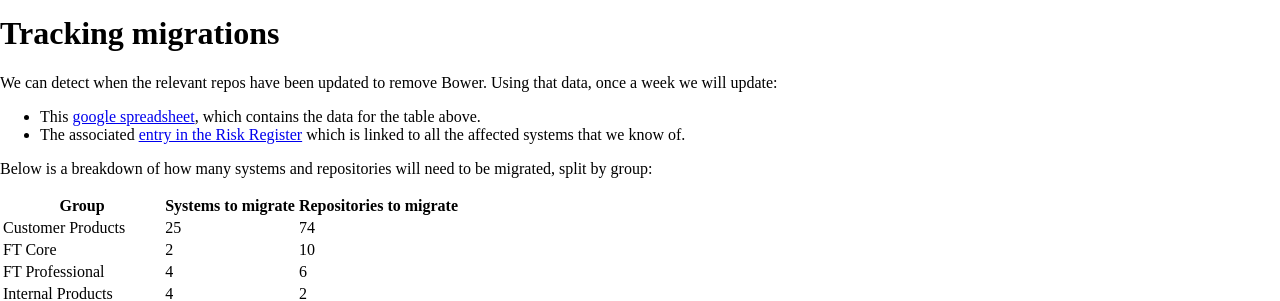
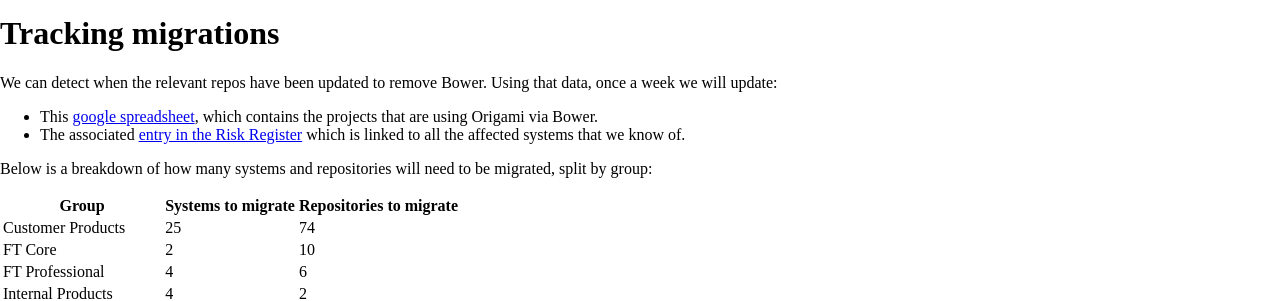
Before and after one commit to Financial-Times/origami-website, a Jekyll site: the page built from _posts/2021-07-01-origami-2.0-and-how-to-migrate.md, in a window 1280 px wide and 900 px high, scrolled down 1541 px. Shown: the part 452-753 px from the top of the window. Built offline with Jekyll 4.4.1, drawn with Linux system fonts in a browser that asks for light colours; emoji names are drawn with the system emoji font; a style sheet for code colours, icons or effects is not loaded.

Commit message:
Update the sentence to mention what the spreadsheet contains

```diff
--- a/_posts/2021-07-01-origami-2.0-and-how-to-migrate.md
+++ b/_posts/2021-07-01-origami-2.0-and-how-to-migrate.md
@@ -90,7 +90,7 @@ For Origami Build Service projects, there requires no JavaScript or CSS changes
 
 We can detect when the relevant repos have been updated to remove Bower. Using that data, once a week we will update:
 
-- This [google spreadsheet](https://docs.google.com/spreadsheets/d/1Pem5e6cR0aiuKpYa7VD08AnSSynzjRtWt_VAHAoyhPQ/edit#gid=0), which contains the data for the table above.
+- This [google spreadsheet](https://docs.google.com/spreadsheets/d/1Pem5e6cR0aiuKpYa7VD08AnSSynzjRtWt_VAHAoyhPQ/edit#gid=0), which contains the projects that are using Origami via Bower.
 - The associated [entry in the Risk Register](https://biz-ops.in.ft.com/Risk/origami-components-via-bower) which is linked to all the affected systems that we know of.
 
 Below is a breakdown of how many systems and repositories will need to be migrated, split by group:
```
